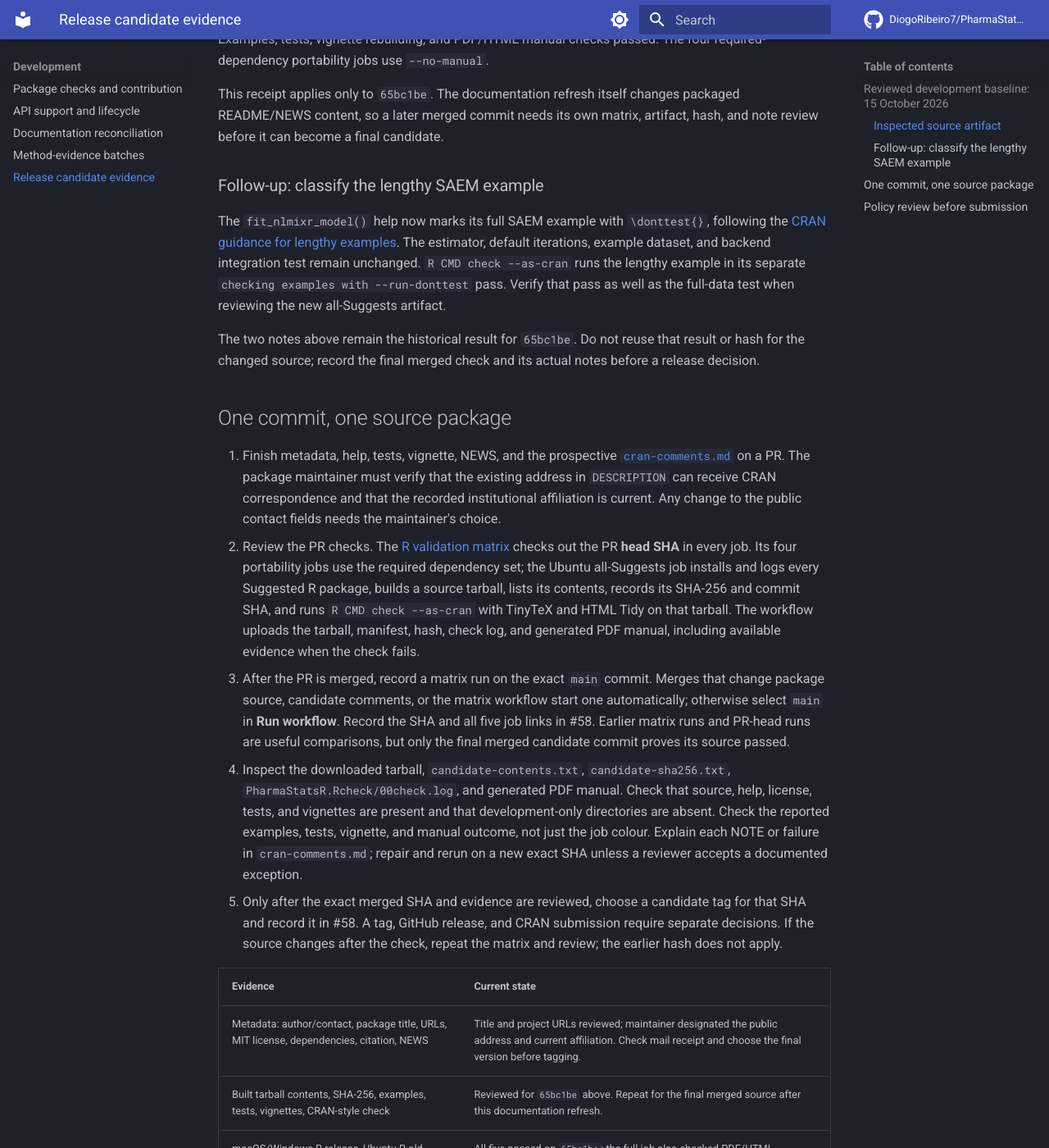
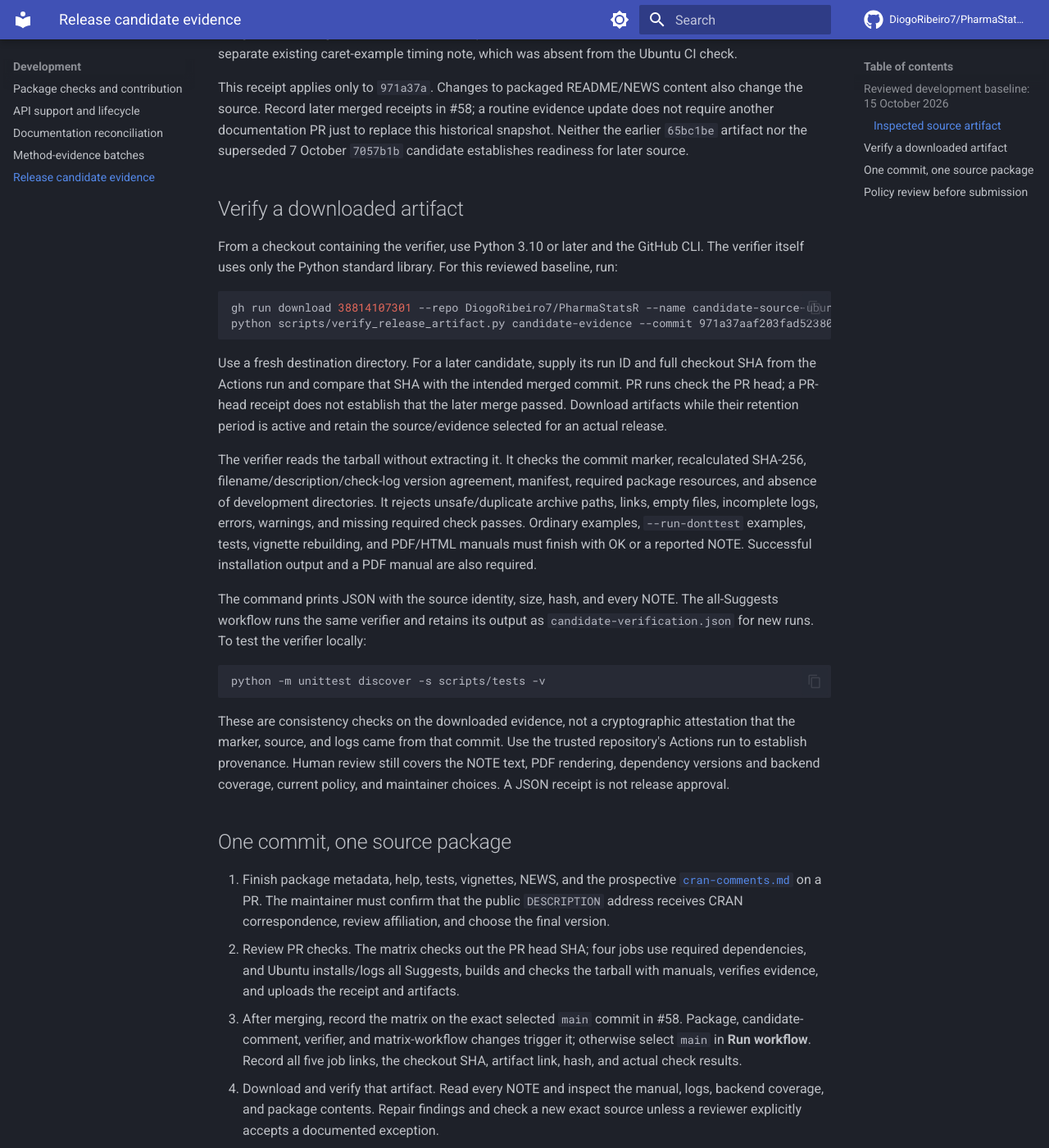
Before and after one commit to DiogoRibeiro7/PharmaStatsR, an MkDocs documentation site: the page built from docs/release-candidate.md, in a window 1280 px wide and 1400 px high, scrolled down 1401 px. Shown: the whole window at 82% size. Built offline with MkDocs 1.6.1 and Material for MkDocs 9.7.7, drawn with Linux system fonts in a browser that asks for light colours; comment, search, counter and statistics services are not loaded; some of the changed text lies outside the part shown.

Commit message:
ci: verify release artifacts and retain check receipts

````diff
--- a/docs/development.md
+++ b/docs/development.md
@@ -23,6 +23,16 @@
 
 The matrix audits source dependency declarations on every platform. `setup-r-dependencies@v2` caches installed packages between compatible runs; its job log and the all-Suggests verification step record package versions. The Actions run page ties each result to a commit SHA and keeps step logs. Failed checks upload the `check/` directory when it exists. Use **Run workflow** on the matrix workflow and select the candidate branch before reviewing a release; record the resulting SHA and job results in issue #54 or the release candidate issue #58. Scheduled runs use the default branch.
 
+The all-Suggests job tests `scripts/verify_release_artifact.py`, then runs it on
+the built source and check output. It retains `candidate-verification.json`
+alongside the tarball, checksum, manifest, commit marker, logs, and manual. The
+verifier checks artifact consistency and requires the ordinary and
+`--run-donttest` example passes, tests, vignette rebuilding, and PDF/HTML manual
+checks to finish with OK or a reported NOTE. Errors, warnings, missing evidence,
+and mismatched records fail verification. Every NOTE remains visible for review;
+the script does not approve a release. Changes to the verifier or its tests also
+trigger the full matrix. See [download and verification instructions](release-candidate.md#verify-a-downloaded-artifact).
+
 The routine workflow and the matrix portability jobs use `check-r-package@v2` with `R CMD check --no-manual --as-cran`; the action disables the CRAN incoming check by default. The matrix all-Suggests job invokes `R CMD build` and `R CMD check --as-cran` directly on the built tarball, including its manual and incoming check. Its check may therefore expose findings that routine jobs did not. The [release candidate gate](release-candidate.md) requires reviewing all results on a single final SHA, including the uploaded tarball, manual, and any NOTEs. A green matrix is not statistical validation or a CRAN submission decision.
 
 Use a platform-specific skip only for a feature that is genuinely unavailable on that platform, with a focused reason and issue link. A missing optional backend may use `skip_if_not_installed()`, but it must have a deterministic missing-package test. When a check appears flaky, rerun it once on the same SHA, preserve the logs, and investigate the cause before removing or weakening the assertion.
--- a/docs/release-candidate.md
+++ b/docs/release-candidate.md
@@ -1,90 +1,143 @@
 # Release candidate evidence
 
-Issue [#58](https://github.com/DiogoRibeiro7/PharmaStatsR/issues/58) tracks a prospective CRAN candidate. This page records checked development evidence and the remaining gate. Version 0.1.63 is **not declared ready for submission**. The [API policy](api-support-policy.md) classifies statistical methods as experimental or example-only.
+Issue [#58](https://github.com/DiogoRibeiro7/PharmaStatsR/issues/58) tracks the
+prospective CRAN candidate and subsequent check receipts. Version 0.1.63 remains
+in development. This page records a reviewed baseline and a repeatable artifact
+check; the [API policy](api-support-policy.md) still classifies statistical
+methods as experimental or example-only.
 
 ## Reviewed development baseline: 15 October 2026
 
-[PR #195](https://github.com/DiogoRibeiro7/PharmaStatsR/pull/195) consolidated
-pharmoCovR into merged commit
-[`65bc1be17fc150e1af42eab6c2b6b33d7f167046`](https://github.com/DiogoRibeiro7/PharmaStatsR/commit/65bc1be17fc150e1af42eab6c2b6b33d7f167046).
-This supersedes the 7 October `7057b1b` candidate evidence for the current package:
-that earlier tarball does not contain the consolidated module or subsequent
-methods. The version number alone does not identify the checked source.
-
-All five jobs in [matrix run 38801594182](https://github.com/DiogoRibeiro7/PharmaStatsR/actions/runs/38801594182)
-passed on `65bc1be`:
+[PR #197](https://github.com/DiogoRibeiro7/PharmaStatsR/pull/197) merged as
+[`971a37aaf203fad523807c254db930ce588ccbcd`](https://github.com/DiogoRibeiro7/PharmaStatsR/commit/971a37aaf203fad523807c254db930ce588ccbcd).
+This source includes the pharmoCovR consolidation, refreshed documentation, and
+the lengthy SAEM example classification. All five jobs in
+[matrix run 38814107301](https://github.com/DiogoRibeiro7/PharmaStatsR/actions/runs/38814107301)
+passed on that commit:
 
 | Environment | Result |
 | --- | --- |
-| [macOS / R release / required](https://github.com/DiogoRibeiro7/PharmaStatsR/actions/runs/38801594182/job/116651727912) | Passed |
-| [Windows / R release / required](https://github.com/DiogoRibeiro7/PharmaStatsR/actions/runs/38801594182/job/116651729552) | Passed |
-| [Ubuntu / R oldrel-1 / required](https://github.com/DiogoRibeiro7/PharmaStatsR/actions/runs/38801594182/job/116651728733) | Passed |
-| [Ubuntu / R devel / required](https://github.com/DiogoRibeiro7/PharmaStatsR/actions/runs/38801594182/job/116651727640) | Passed |
-| [Ubuntu / R release / all Suggests](https://github.com/DiogoRibeiro7/PharmaStatsR/actions/runs/38801594182/job/116651727500) | Passed, including SciPy, vignette rebuilding, and PDF/HTML manuals |
+| [macOS / R release / required](https://github.com/DiogoRibeiro7/PharmaStatsR/actions/runs/38814107301/job/116694334451) | Passed |
+| [Windows / R release / required](https://github.com/DiogoRibeiro7/PharmaStatsR/actions/runs/38814107301/job/116694334528) | Passed |
+| [Ubuntu / R oldrel-1 / required](https://github.com/DiogoRibeiro7/PharmaStatsR/actions/runs/38814107301/job/116694334450) | Passed |
+| [Ubuntu / R devel / required](https://github.com/DiogoRibeiro7/PharmaStatsR/actions/runs/38814107301/job/116694334375) | Passed |
+| [Ubuntu / R release / all Suggests](https://github.com/DiogoRibeiro7/PharmaStatsR/actions/runs/38814107301/job/116694334090) | Passed, including SciPy, vignette rebuilding, and PDF/HTML manuals |
 
-The [routine R checks](https://github.com/DiogoRibeiro7/PharmaStatsR/actions/runs/38801594157)
-and [documentation build/deployment](https://github.com/DiogoRibeiro7/PharmaStatsR/actions/runs/38801594029)
+The [routine R checks](https://github.com/DiogoRibeiro7/PharmaStatsR/actions/runs/38814107541)
+and [documentation build/deployment](https://github.com/DiogoRibeiro7/PharmaStatsR/actions/runs/38814107402)
 also passed on that SHA.
 
 ### Inspected source artifact
 
-The downloaded [source/check artifact](https://github.com/DiogoRibeiro7/PharmaStatsR/actions/runs/38801594182/artifacts/12005470526)
-contains `PharmaStatsR_0.1.63.tar.gz`, a manifest and commit marker, check and
-install logs, example plots, and the PDF manual. Its commit marker matches
-`65bc1be17fc150e1af42eab6c2b6b33d7f167046`.
+The downloaded [source/check artifact](https://github.com/DiogoRibeiro7/PharmaStatsR/actions/runs/38814107301/artifacts/12010840213)
+contains the source tarball, manifest, checksum, commit marker, check/install
+logs, example plots, and PDF manual. Independent verification confirmed:
 
-- Source size: **437,317 bytes**, with **365 archive entries**.
-- SHA-256, independently recalculated from the downloaded tarball:
-  `b00c781b2ebbc79f1635959190df7c9aa5fd8fd9cda5300c4351a51b44e153b4`.
-- Inspection confirmed source, help, tests, six vignette sources, the built
-  `pharmo_example.rda` dataset, report/app resources, citation, and both license
-  records. Development-only `docs/`, `scripts/`, `.github/`, and `data-raw/`
-  directories are absent.
+- Source: `PharmaStatsR_0.1.63.tar.gz`, **438,365 bytes**, **365 archive entries**.
+- SHA-256: `0ec1a1447d6b55719ecd8aae122080c742a314a2dedc8d7235026c53c42e705c`.
+- Commit marker: `971a37aaf203fad523807c254db930ce588ccbcd`.
+- Source, help, tests, all six vignette sources, `pharmo_example.rda`, report/app
+  resources, citation, package license, and imported MIT notice are present.
+- Development-only `docs/`, `scripts/`, `.github/`, and `data-raw/` directories
+  are absent. The manifest matches the actual archive members.
 
 On Ubuntu 24.04.5 with R 4.6.1 and every Suggested package installed,
-`R CMD check --as-cran` reported **0 errors, 0 warnings, and 2 notes**:
+`R CMD check --as-cran` reported **0 errors, 0 warnings, and 1 NOTE**:
+**New submission**, from CRAN incoming feasibility.
 
-1. **New submission**, from CRAN incoming feasibility.
-2. **Example runtime**, for `fit_nlmixr_model()`: 9 seconds elapsed and 13.166
-   seconds CPU in this run. Review or reduce this example's cost before a
-   submission; a passing CI result does not accept it as an exception.
+Ordinary examples passed in 23 seconds elapsed. The separate
+`checking examples with --run-donttest` pass, including the full SAEM fit,
+passed in 50 seconds elapsed (41 seconds CPU). Tests, vignette rebuilding, and
+PDF/HTML manuals also passed. The four portability jobs use `--no-manual`.
 
-Examples, tests, vignette rebuilding, and PDF/HTML manual checks passed. The
-four required-dependency portability jobs use `--no-manual`.
+The full SAEM example is classified with `\donttest{}` according to
+[CRAN's lengthy-example guidance](https://contributor.r-project.org/cran-cookbook/general_issues.html#structuring-of-examples).
+Its estimator, default iterations, dataset, and full-data backend test are
+unchanged. The earlier `65bc1be` consolidation artifact had two notes, including
+example runtime; the timing note is absent from this merged run. Timing remains
+environment-dependent: the local Windows check of PR #197 recorded a separate
+existing caret-example timing note, which was absent from the Ubuntu CI check.
 
-This receipt applies only to `65bc1be`. The documentation refresh itself changes
-packaged README/NEWS content, so a later merged commit needs its own matrix,
-artifact, hash, and note review before it can become a final candidate.
+This receipt applies only to `971a37a`. Changes to packaged README/NEWS content
+also change the source. Record later merged receipts in #58; a routine evidence
+update does not require another documentation PR just to replace this historical
+snapshot. Neither the earlier `65bc1be` artifact nor the superseded 7 October
+`7057b1b` candidate establishes readiness for later source.
 
-### Follow-up: classify the lengthy SAEM example
+## Verify a downloaded artifact
 
-The `fit_nlmixr_model()` help now marks its full SAEM example with
-`\donttest{}`, following the [CRAN guidance for lengthy examples](https://contributor.r-project.org/cran-cookbook/general_issues.html#structuring-of-examples).
-The estimator, default iterations, example dataset, and backend integration
-test remain unchanged. `R CMD check --as-cran` runs the lengthy example in its
-separate `checking examples with --run-donttest` pass. Verify that pass as well
-as the full-data test when reviewing the new all-Suggests artifact.
+From a checkout containing the verifier, use Python 3.10 or later and the GitHub
+CLI. The verifier itself uses only the Python standard library. For this
+reviewed baseline, run:
 
-The two notes above remain the historical result for `65bc1be`. Do not reuse
-that result or hash for the changed source; record the final merged check and
-its actual notes before a release decision.
+```bash
+gh run download 38814107301 --repo DiogoRibeiro7/PharmaStatsR --name candidate-source-ubuntu-all-suggests --dir candidate-evidence
+python scripts/verify_release_artifact.py candidate-evidence --commit 971a37aaf203fad523807c254db930ce588ccbcd
+```
+
+Use a fresh destination directory. For a later candidate, supply its run ID and
+full checkout SHA from the Actions run and compare that SHA with the intended
+merged commit. PR runs check the PR head; a PR-head receipt does not establish
+that the later merge passed. Download artifacts while their retention period
+is active and retain the source/evidence selected for an actual release.
+
+The verifier reads the tarball without extracting it. It checks the commit
+marker, recalculated SHA-256, filename/description/check-log version agreement,
+manifest, required package resources, and absence of development directories.
+It rejects unsafe/duplicate archive paths, links, empty files, incomplete logs,
+errors, warnings, and missing required check passes. Ordinary examples,
+`--run-donttest` examples, tests, vignette rebuilding, and PDF/HTML manuals must
+finish with OK or a reported NOTE. Successful installation output and a PDF
+manual are also required.
+
+The command prints JSON with the source identity, size, hash, and every NOTE.
+The all-Suggests workflow runs the same verifier and retains its output as
+`candidate-verification.json` for new runs. To test the verifier locally:
+
+```bash
+python -m unittest discover -s scripts/tests -v
+```
+
+These are consistency checks on the downloaded evidence, not a cryptographic
+attestation that the marker, source, and logs came from that commit. Use the
+trusted repository's Actions run to establish provenance. Human review still
+covers the NOTE text, PDF rendering, dependency versions and backend coverage,
+current policy, and maintainer choices. A JSON receipt is not release approval.
 
 ## One commit, one source package
 
-1. Finish metadata, help, tests, vignette, NEWS, and the prospective [`cran-comments.md`](https://github.com/DiogoRibeiro7/PharmaStatsR/blob/main/cran-comments.md) on a PR. The package maintainer must verify that the existing address in `DESCRIPTION` can receive CRAN correspondence and that the recorded institutional affiliation is current. Any change to the public contact fields needs the maintainer's choice.
-2. Review the PR checks. The [R validation matrix](https://github.com/DiogoRibeiro7/PharmaStatsR/actions/workflows/R-validation-matrix.yaml) checks out the PR **head SHA** in every job. Its four portability jobs use the required dependency set; the Ubuntu all-Suggests job installs and logs every Suggested R package, builds a source tarball, lists its contents, records its SHA-256 and commit SHA, and runs `R CMD check --as-cran` with TinyTeX and HTML Tidy on that tarball. The workflow uploads the tarball, manifest, hash, check log, and generated PDF manual, including available evidence when the check fails.
-3. After the PR is merged, record a matrix run on the exact `main` commit. Merges that change package source, candidate comments, or the matrix workflow start one automatically; otherwise select `main` in **Run workflow**. Record the SHA and all five job links in #58. Earlier matrix runs and PR-head runs are useful comparisons, but only the final merged candidate commit proves its source passed.
-4. Inspect the downloaded tarball, `candidate-contents.txt`, `candidate-sha256.txt`, `PharmaStatsR.Rcheck/00check.log`, and generated PDF manual. Check that source, help, license, tests, and vignettes are present and that development-only directories are absent. Check the reported examples, tests, vignette, and manual outcome, not just the job colour. Explain each NOTE or failure in `cran-comments.md`; repair and rerun on a new exact SHA unless a reviewer accepts a documented exception.
-5. Only after the exact merged SHA and evidence are reviewed, choose a candidate tag for that SHA and record it in #58. A tag, GitHub release, and CRAN submission require separate decisions. If the source changes after the check, repeat the matrix and review; the earlier hash does not apply.
+1. Finish package metadata, help, tests, vignettes, NEWS, and the prospective
+   [`cran-comments.md`](https://github.com/DiogoRibeiro7/PharmaStatsR/blob/main/cran-comments.md)
+   on a PR. The maintainer must confirm that the public `DESCRIPTION` address
+   receives CRAN correspondence, review affiliation, and choose the final version.
+2. Review PR checks. The matrix checks out the PR head SHA; four jobs use required
+   dependencies, and Ubuntu installs/logs all Suggests, builds and checks the
+   tarball with manuals, verifies evidence, and uploads the receipt and artifacts.
+3. After merging, record the matrix on the exact selected `main` commit in #58.
+   Package, candidate-comment, verifier, and matrix-workflow changes trigger it;
+   otherwise select `main` in **Run workflow**. Record all five job links, the
+   checkout SHA, artifact link, hash, and actual check results.
+4. Download and verify that artifact. Read every NOTE and inspect the manual,
+   logs, backend coverage, and package contents. Repair findings and check a new
+   exact source unless a reviewer explicitly accepts a documented exception.
+5. Choose a candidate tag only after selecting and reviewing that exact source.
+   Tagging, a GitHub release, and CRAN submission are separate maintainer decisions.
+   Source changes require another check; a matching version is not a matching hash.
 
 | Evidence | Current state |
 | --- | --- |
-| Metadata: author/contact, package title, URLs, MIT license, dependencies, citation, NEWS | Title and project URLs reviewed; maintainer designated the public address and current affiliation. Check mail receipt and choose the final version before tagging. |
-| Built tarball contents, SHA-256, examples, tests, vignettes, CRAN-style check | Reviewed for `65bc1be` above. Repeat for the final merged source after this documentation refresh. |
-| macOS/Windows R release, Ubuntu R old release/devel, Ubuntu all-Suggests | All five passed on `65bc1be`; the full job also checked PDF/HTML manuals. |
-| `cran-comments.md` with environments and explained NOTEs | Draft records the historical notes and the lengthy-example change. Verify the separate `--run-donttest` pass and update the notes for the final merged source. |
-| Candidate tag and [#21 portfolio tracker](https://github.com/DiogoRibeiro7/PharmaStatsR/issues/21) | Select the final source/version and record the maintainer's separate release decision in #58. No new tag or submission follows from this receipt. |
+| Public maintainer metadata | Existing address/affiliation recorded; mail receipt and final version/source selection still need confirmation. |
+| Source artifact, checks, and NOTEs | Reviewed for `971a37a` above: 0 errors, 0 warnings, 1 New submission note. Later receipts belong in #58. |
+| macOS/Windows release, Ubuntu oldrel/devel, all Suggests | All five passed on `971a37a`; the full job also checked PDF/HTML manuals and lengthy examples. |
+| `cran-comments.md` | Draft records this named baseline; replace it with the chosen final candidate's actual results before submission. |
+| Candidate tag, release, and submission | Maintainer decisions pending in #58 and the [#21 tracker](https://github.com/DiogoRibeiro7/PharmaStatsR/issues/21). |
 
 ## Policy review before submission
 
-Read the current [CRAN Repository Policy](https://cran.r-project.org/web/packages/policies.html) and [Writing R Extensions](https://cran.r-project.org/doc/manuals/r-release/R-exts.html) against the **built** package. In particular, check maintainer reachability and authorship, license and source provenance, dependency availability and conditional use of Suggested packages, portability on major R platforms, package size and check time, short examples, and writes confined to permitted locations unless explicitly requested by the caller. The all-Suggests job builds the manual, while the four portability jobs still use `--no-manual`; review the PDF and its log on the exact candidate run. CRAN's incoming and platform checks can differ from these CI environments; a green matrix is evidence for the recorded runs, not acceptance by CRAN or suitability for a clinical analysis.
+Read the current [CRAN Repository Policy](https://cran.r-project.org/web/packages/policies.html)
+and [Writing R Extensions](https://cran.r-project.org/doc/manuals/r-release/R-exts.html)
+against the built package. Review maintainer reachability and authorship,
+licensing/source provenance, dependency availability and conditional Suggests,
+portability, size and check time, examples, and permitted file writes. CRAN's
+incoming/platform checks can differ from CI. Successful recorded checks do not
+establish CRAN acceptance or suitability for a clinical analysis.
````
Also changed, not shown: NEWS.md (+1 -0 lines), README.md (+1 -1 lines), ROADMAP.md (+2 -2 lines), cran-comments.md (+32 -18 lines), 4 other files.
